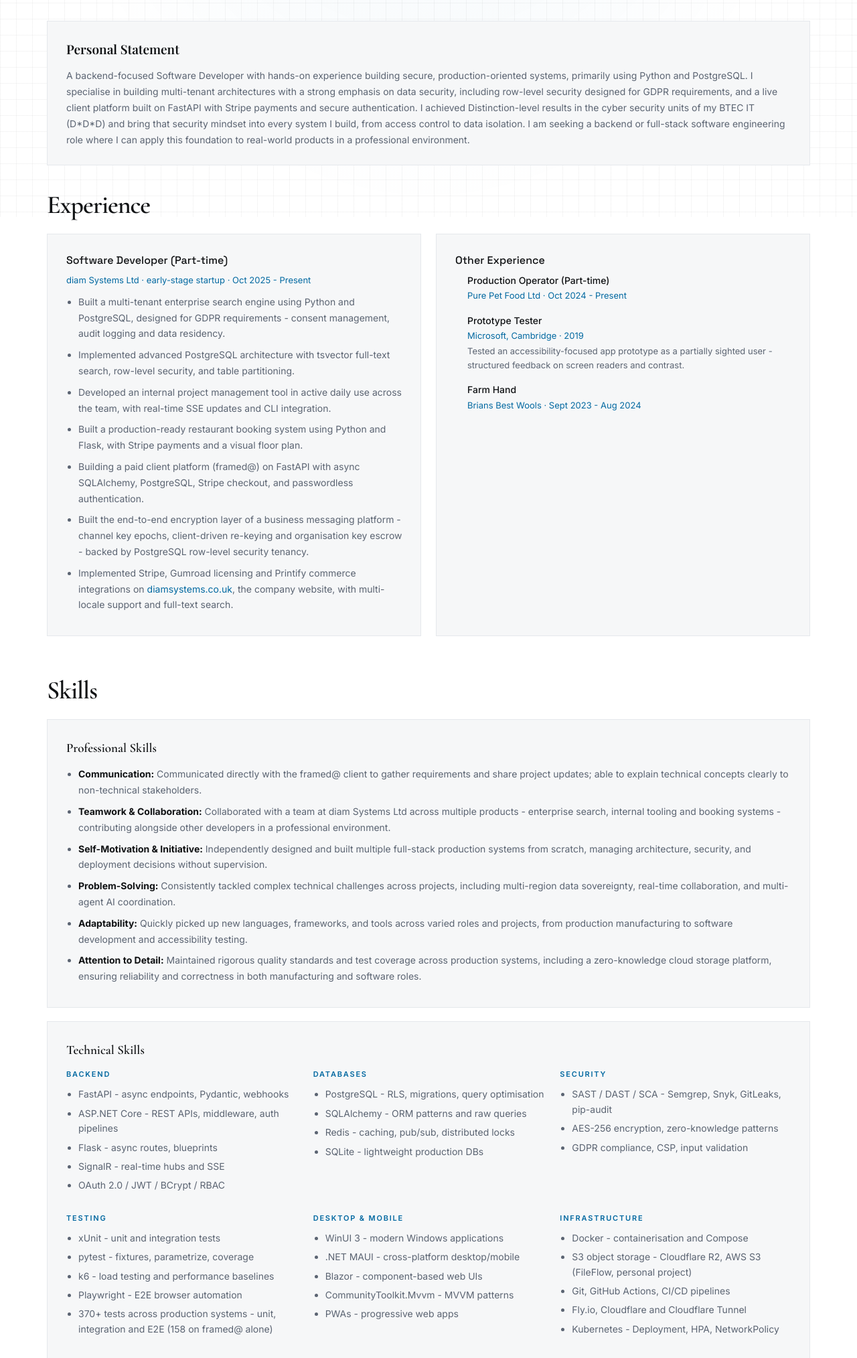
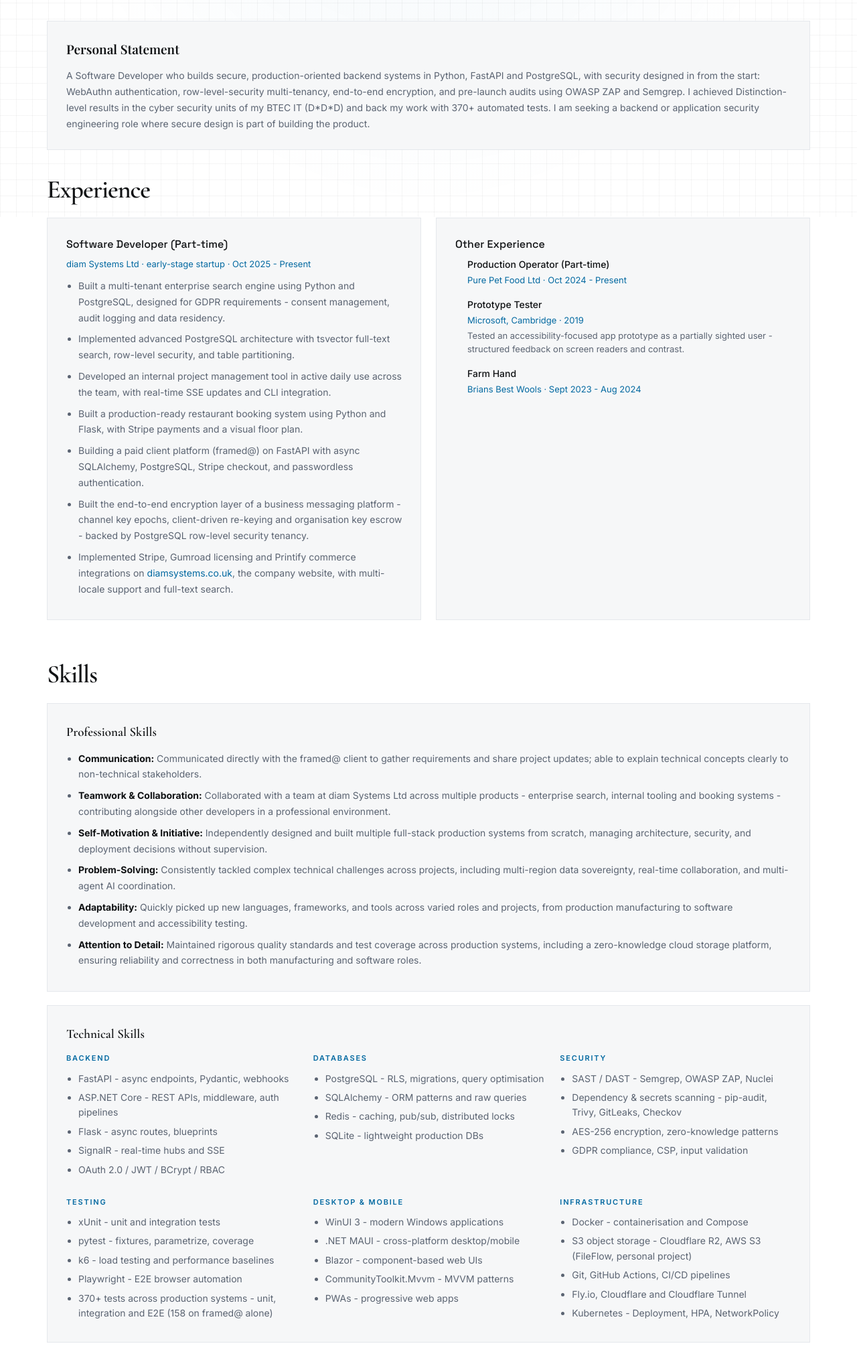
Before and after one commit to adam-scholey/adam-scholey.github.io, a plain HTML site: page cv.html in a window 1280 px wide. Shown: the part 476-2504 px from the top of the page at 67% size. Drawn offline with nearby package versions, Linux system fonts and the light colour scheme.

Commit message:
New personal statement, framed@ audit detail, corrected tools
- Personal statement rewritten around secure backend systems:
  WebAuthn, RLS multi-tenancy, E2EE, ZAP/Semgrep audits, 370+ tests.
- framed@ card gains two web-only bullets covering the full audit
  fix list (session revocation, SSE leak, oversell race, price
  snapshot, rate-limit rollback, SHA-256 to HMAC) and the scanner
  inventory; PDF keeps the condensed version.
- Security skills corrected: Snyk was never used - replaced with
  the real toolkit (Semgrep, OWASP ZAP, Nuclei, pip-audit, Trivy,
  GitLeaks, Checkov).

Generated with [Devin](https://devin.ai)

Co-Authored-By: Devin <158243242+devin-ai-integration[bot]@users.noreply.github.com>

```diff
--- a/cv.html
+++ b/cv.html
@@ -300,7 +300,7 @@ a:focus-visible,button:focus-visible,input:focus-visible,[tabindex]:focus-visibl
 
     <div class='cv-card reveal' style='margin-bottom:22px'>
       <h3 style="font-family:'Playfair Display',Georgia,serif">Personal Statement</h3>
-      <p>A backend-focused Software Developer with hands-on experience building secure, production-oriented systems, primarily using Python and PostgreSQL. I specialise in building multi-tenant architectures with a strong emphasis on data security, including row-level security designed for GDPR requirements, and a live client platform built on FastAPI with Stripe payments and secure authentication. I achieved Distinction-level results in the cyber security units of my BTEC IT (D*D*D) and bring that security mindset into every system I build, from access control to data isolation. I am seeking a backend or full-stack software engineering role where I can apply this foundation to real-world products in a professional environment.</p>
+      <p>A Software Developer who builds secure, production-oriented backend systems in Python, FastAPI and PostgreSQL, with security designed in from the start: WebAuthn authentication, row-level-security multi-tenancy, end-to-end encryption, and pre-launch audits using OWASP ZAP and Semgrep. I achieved Distinction-level results in the cyber security units of my BTEC IT (D*D*D) and back my work with 370+ automated tests. I am seeking a backend or application security engineering role where secure design is part of building the product.</p>
     </div>
 
     <h2 class='cv-h2'>Experience</h2>
@@ -378,7 +378,8 @@ a:focus-visible,button:focus-visible,input:focus-visible,[tabindex]:focus-visibl
           <div class='skill-group'>
             <h5>Security</h5>
             <ul class='skill-list'>
-              <li>SAST / DAST / SCA - Semgrep, Snyk, GitLeaks, pip-audit</li>
+              <li>SAST / DAST - Semgrep, OWASP ZAP, Nuclei</li>
+              <li>Dependency &amp; secrets scanning - pip-audit, Trivy, GitLeaks, Checkov</li>
               <li>AES-256 encryption, zero-knowledge patterns</li>
               <li>GDPR compliance, CSP, input validation</li>
             </ul>
@@ -427,6 +428,8 @@ a:focus-visible,button:focus-visible,input:focus-visible,[tabindex]:focus-visibl
           <li>FastAPI backend with async SQLAlchemy, PostgreSQL, and Pydantic; Stripe hosted checkout with signed webhooks, QR door scanning that can't double-admit, and a real-time admin dashboard over SSE.</li>
           <li>Passkey/WebAuthn two-factor auth for staff - an email code alone can never issue a session; passwordless customer sign-in via magic links with rate limiting and revocable sessions.</li>
           <li>Led the pre-launch security audit (OWASP ZAP, Semgrep, Trivy, GitLeaks): found and fixed six launch-blocking defects including an SSE session-revocation bypass; ZAP passed 65/65 checks.</li>
+          <li class='no-print'>Audit fixes included a sign-out that never revoked server sessions, live SSE streams leaking data after logout, a concurrent-fulfilment oversell race, orders recorded at the wrong price, silent login rate-limit rollback, and plain SHA-256 OTP hashes moved to HMAC-keyed.</li>
+          <li class='no-print'>Scanners run: OWASP ZAP baseline (65 pass / 0 fail), Semgrep, Checkov, Trivy fs, GitLeaks (0 secrets across 47 commits), pip-audit, Nuclei and Ruff/ESLint lint.</li>
           <li>158 automated tests across unit, route-level and security-regression suites; pip-audit and the full suite enforced in GitHub Actions on every push; live preview deployed ahead of production launch.</li>
         </ul>
       </div>
```
Also changed, not shown: 1 other file.
